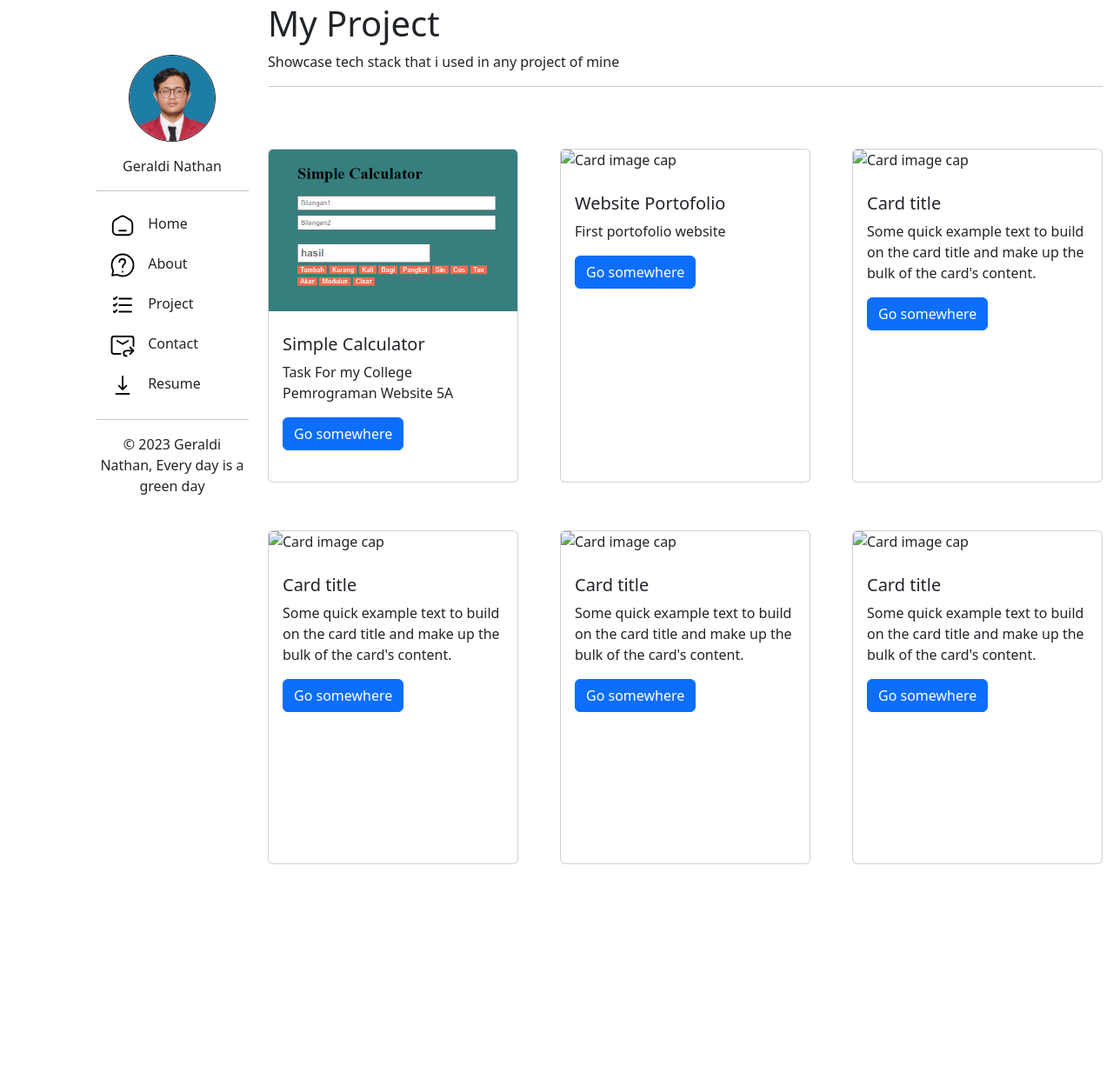
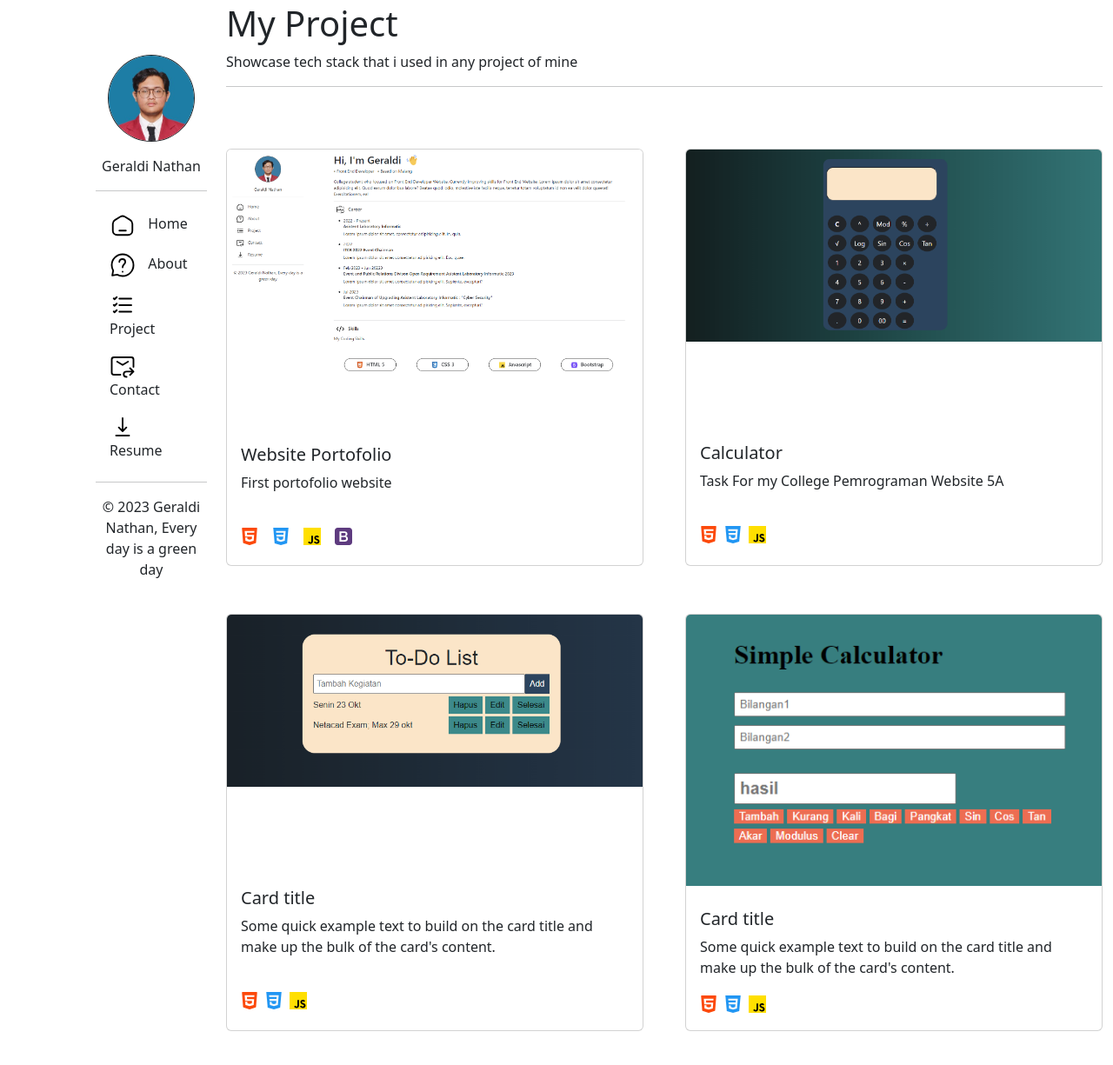
Before and after one commit to GeraldiNathan/WebProfile_GeraldiNathan, a plain HTML site: page project.html in a window 1280 px wide. Shown: the part 29-1254 px from the top of the page at 87% size. Before the commit the page ends 1055 px from the top, so only its background shows below. Drawn offline with nearby package versions, Linux system fonts and the light colour scheme.

Commit message:
feat: :sparkles: Project Card
add img and icon tech stack

```diff
--- a/project.html
+++ b/project.html
@@ -90,7 +90,10 @@
             Contact
           </a>
 
-          <a href="#resume" class="nav-link text-dark">
+          <a
+            href="C:\Users\ROG ZEPHYRUS\Downloads\FORM PENGAJUAN EKUIVALENSI KARYA KREATIF INOVATIF MHS 2021.docx"
+            class="nav-link text-dark"
+          >
             <img src="./assets/img/download.svg" alt="" /> Resume
           </a>
         </div>
@@ -100,7 +103,7 @@
         </div>
       </div>
 
-      <div class="container" style="margin-bottom: 2rem">
+      <div class="container" style="margin-bottom: 10rem">
         <section>
           <h1>My Project</h1>
           <p>Showcase tech stack that i used in any project of mine</p>
@@ -109,79 +112,107 @@
           <div class="d-flex flex-column">
             <!-- Top Section Project -->
             <div class="d-flex flex-row gap-5">
-              <div class="card" style="width: 18rem; height: 24rem">
+              <div class="card" style="width: 30rem; height: 30rem">
+                <img
+                  class="card-img-top"
+                  src="./assets/img/webProfile.png"
+                  alt="Card image cap"
+                />
+                <div class="card-body" style="margin-top: 55px">
+                  <h5 class="card-title">Website Portofolio</h5>
+                  <p class="card-text">First portofolio website</p>
+                  <!-- <a href="#" class="btn btn-primary">Go somewhere</a> -->
+                  <!-- Icon Tech Stack -->
+                  <div
+                    class="d-flex flex-row gap-3"
+                    style="width: 20px; margin-top: 40px"
+                  >
+                    <img src="./assets/img/html5.svg" alt="" title="HTML 5" />
+                    <img src="./assets/img/css3.svg" alt="" title="CSS 3" />
+                    <img src="./assets/img/js.svg" alt="" title="Javascript" />
+                    <img
+                      src="./assets/img/bootstrap5.svg"
+                      alt=""
+                      title="Bootstrap"
+                    />
+                  </div>
+                </div>
+              </div>
+
+              <div class="card" style="width: 30rem; height: 30rem">
+                <img
+                  class="card-img-top"
+                  src="./assets/img/calculator-js.png"
+                  alt="Card image cap"
+                />
+                <div class="card-body" style="margin-top: 90px">
+                  <h5 class="card-title">Calculator</h5>
+                  <p class="card-text">
+                    Task For my College Pemrograman Website 5A
+                  </p>
+                  <!-- <a href="#" class="btn btn-primary">Go somewhere</a> -->
+                  <!-- dibawah sini ada ikon tech stack nya -->
+                  <div
+                    class="d-flex flex-row gap-2"
+                    style="width: 20px; margin-top: 40px"
+                  >
+                    <img src="./assets/img/html5.svg" alt="" title="HTML 5" />
+                    <img src="./assets/img/css3.svg" alt="" title="CSS 3" />
+                    <img src="./assets/img/js.svg" alt="" title="Javascript" />
+                  </div>
+                </div>
+              </div>
+            </div>
+
+            <!-- Mid Section Project -->
+            <div class="d-flex flex-row gap-5">
+              <div class="card" style="width: 30rem; height: 30rem">
+                <img
+                  class="card-img-top"
+                  src="./assets/img/todolist.png"
+                  alt="Card image cap"
+                />
+                <div class="card-body" style="margin-top: 90px">
+                  <h5 class="card-title">Card title</h5>
+                  <p class="card-text">
+                    Some quick example text to build on the card title and make
+                    up the bulk of the card's content.
+                  </p>
+                  <!-- <a href="#" class="btn btn-primary">Go somewhere</a> -->
+                  <!-- Icon Tech Stack -->
+                  <div
+                    class="d-flex flex-row gap-2"
+                    style="width: 20px; margin-top: 40px"
+                  >
+                    <img src="./assets/img/html5.svg" alt="" title="HTML 5" />
+                    <img src="./assets/img/css3.svg" alt="" title="CSS 3" />
+                    <img src="./assets/img/js.svg" alt="" title="Javascript" />
+                  </div>
+                </div>
+              </div>
+
+              <div class="card" style="width: 30rem; height: 30rem">
                 <img
                   class="card-img-top"
                   src="./assets/img/Calculator.png"
                   alt="Card image cap"
                 />
                 <div class="card-body">
-                  <h5 class="card-title">Simple Calculator</h5>
-                  <p class="card-text">
-                    Task For my College Pemrograman Website 5A
-                    <!-- dibawah sini ada ikon tech stack nya -->
-                  </p>
-                  <a href="#" class="btn btn-primary">Go somewhere</a>
-                </div>
-              </div>
-
-              <div class="card" style="width: 18rem; height: 24rem">
-                <img class="card-img-top" src="" alt="Card image cap" />
-                <div class="card-body">
-                  <h5 class="card-title">Website Portofolio</h5>
-                  <p class="card-text">First portofolio website</p>
-                  <a href="#" class="btn btn-primary">Go somewhere</a>
-                </div>
-              </div>
-
-              <div class="card" style="width: 18rem; height: 24rem">
-                <img class="card-img-top" src="" alt="Card image cap" />
-                <div class="card-body">
                   <h5 class="card-title">Card title</h5>
                   <p class="card-text">
                     Some quick example text to build on the card title and make
                     up the bulk of the card's content.
                   </p>
-                  <a href="#" class="btn btn-primary">Go somewhere</a>
-                </div>
-              </div>
-            </div>
-
-            <!-- Mid Section Project -->
-            <div class="d-flex flex-row gap-5">
-              <div class="card" style="width: 18rem; height: 24rem">
-                <img class="card-img-top" src="" alt="Card image cap" />
-                <div class="card-body">
-                  <h5 class="card-title">Card title</h5>
-                  <p class="card-text">
-                    Some quick example text to build on the card title and make
-                    up the bulk of the card's content.
-                  </p>
-                  <a href="#" class="btn btn-primary">Go somewhere</a>
-                </div>
-              </div>
-
-              <div class="card" style="width: 18rem; height: 24rem">
-                <img class="card-img-top" src="" alt="Card image cap" />
-                <div class="card-body">
-                  <h5 class="card-title">Card title</h5>
-                  <p class="card-text">
-                    Some quick example text to build on the card title and make
-                    up the bulk of the card's content.
-                  </p>
-                  <a href="#" class="btn btn-primary">Go somewhere</a>
-                </div>
-              </div>
-
-              <div class="card" style="width: 18rem; height: 24rem">
-                <img class="card-img-top" src="" alt="Card image cap" />
-                <div class="card-body">
-                  <h5 class="card-title">Card title</h5>
-                  <p class="card-text">
-                    Some quick example text to build on the card title and make
-                    up the bulk of the card's content.
-                  </p>
-                  <a href="#" class="btn btn-primary">Go somewhere</a>
+                  <!-- <a href="#" class="btn btn-primary">Go somewhere</a> -->
+                  <!-- Icon Tech Stack -->
+                  <div
+                    class="d-flex flex-row gap-2"
+                    style="width: 20px; margin-top: 20px"
+                  >
+                    <img src="./assets/img/html5.svg" alt="" title="HTML 5" />
+                    <img src="./assets/img/css3.svg" alt="" title="CSS 3" />
+                    <img src="./assets/img/js.svg" alt="" title="Javascript" />
+                  </div>
                 </div>
               </div>
             </div>
```
Also changed, not shown: resume.html (deleted, +0 -115 lines).
